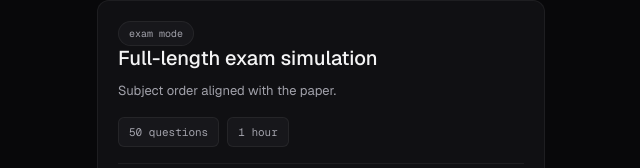
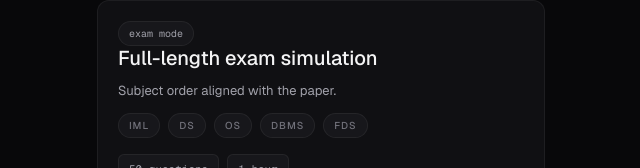
Before and after one commit to rohith-0099/CCW_MCQ_WEBSITE, a Next.js app: page / in a window 1280 px wide. Shown: the part 784-952 px from the top of the page, without its empty margins (319-959 px from the left). Built offline with nearby package versions, Linux system fonts and the light colour scheme.

Commit message:
Show exam order chips on home

```diff
--- a/src/app/page.tsx
+++ b/src/app/page.tsx
@@ -103,6 +103,16 @@ export default function HomePage() {
             <p className="mt-2.5 text-[13px] leading-5 text-zinc-400">
               Subject order aligned with the paper.
             </p>
+            <div className="mt-3 flex flex-wrap gap-2 text-[10px] font-medium uppercase tracking-[0.1em] text-zinc-500">
+              {SUBJECTS.map((subject) => (
+                <span
+                  key={subject}
+                  className="rounded-full border border-white/[0.06] bg-surface2 px-2.5 py-1"
+                >
+                  {subject}
+                </span>
+              ))}
+            </div>
             <div className="mt-4 flex gap-2">
               <span className="rounded-md border border-white/[0.06] bg-surface2 px-2.5 py-1.5 font-mono text-[11px] text-zinc-400">
                 50 questions
```
